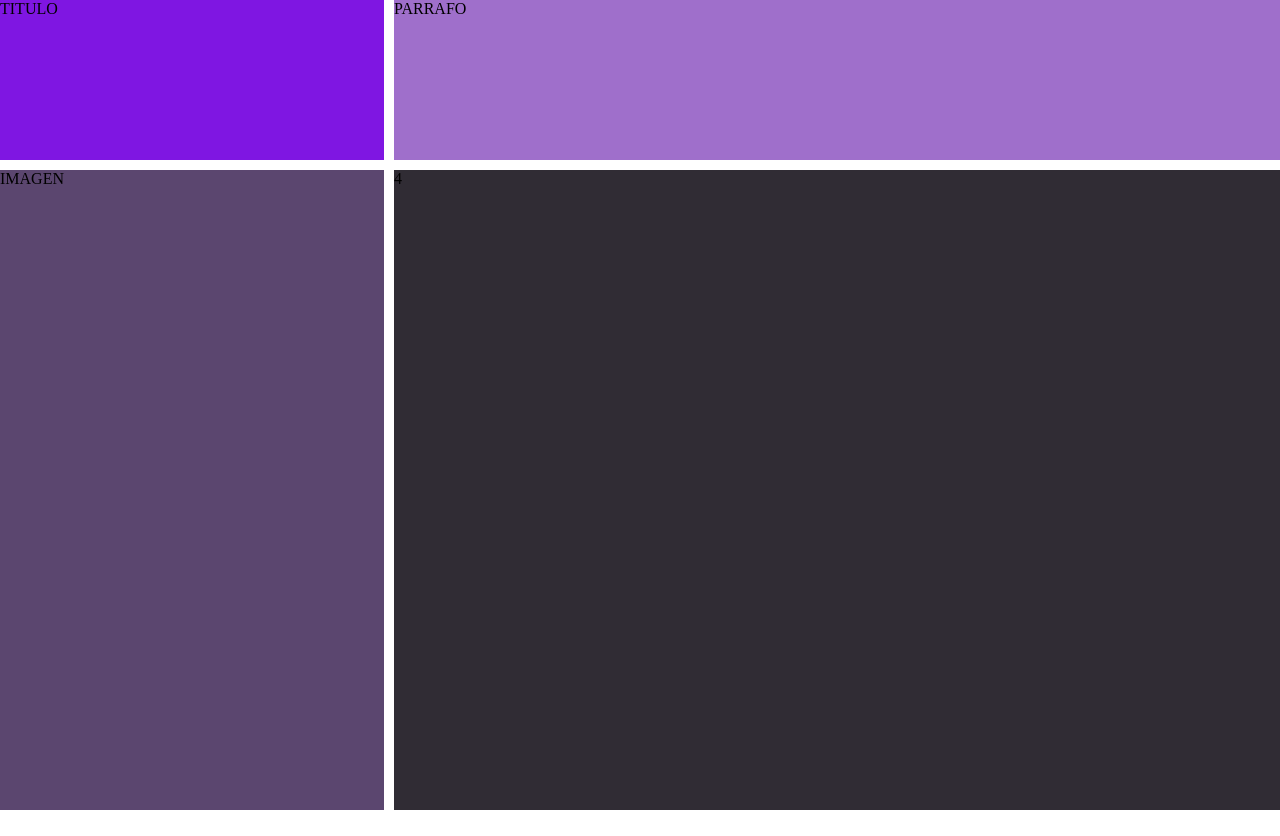
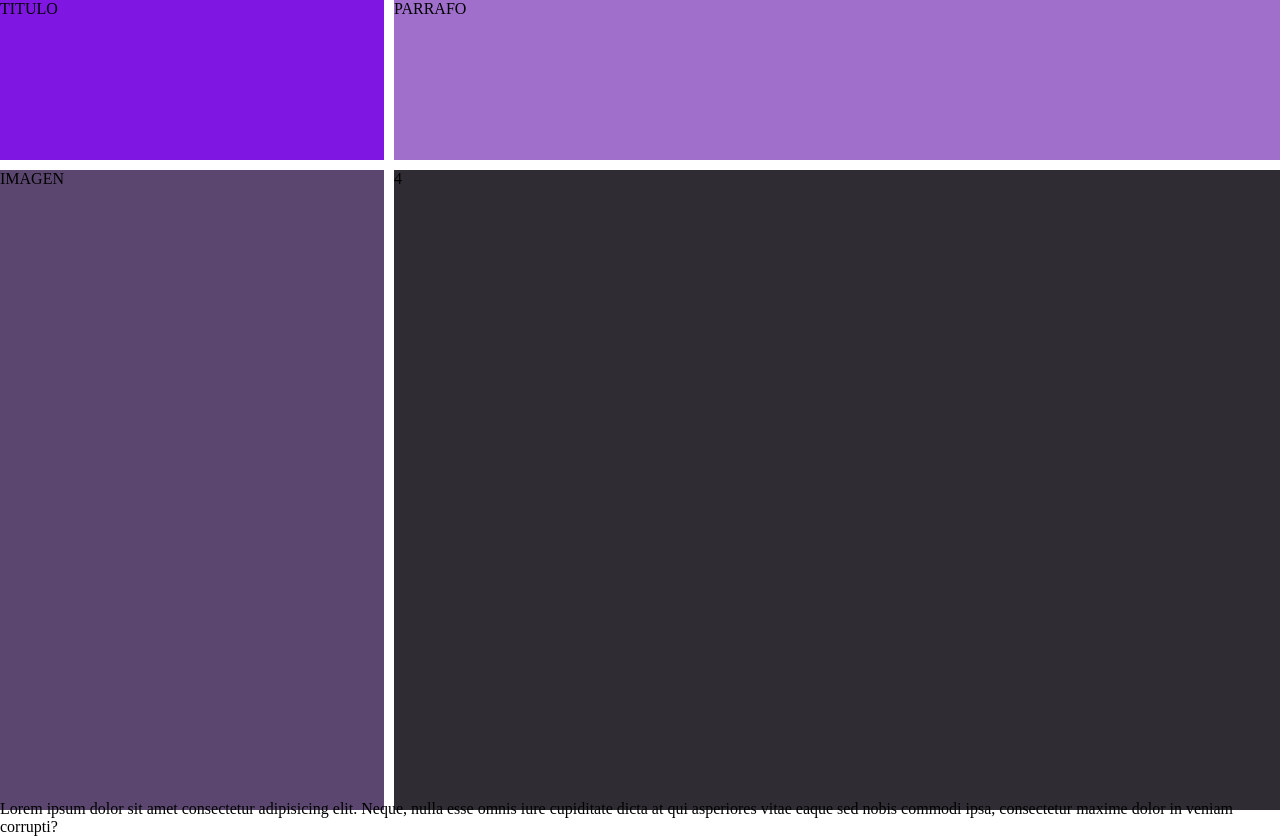
Before and after one commit to FedericoCagni/clase-github, a plain HTML site: page index.html in a window 1280 px wide. Before the commit the page ends 810 px from the top, so only its background shows below. Drawn offline with Linux system fonts and the light colour scheme.

Commit message:
index rama-dos

```diff
--- a/index.html
+++ b/index.html
@@ -17,6 +17,7 @@
         <div class="hijoTres">IMAGEN</div>
         <div class="hijoCuatro">4</div>
     </div>
+    <p>Lorem ipsum dolor sit amet consectetur adipisicing elit. Neque, nulla esse omnis iure cupiditate dicta at qui asperiores vitae eaque sed nobis commodi ipsa, consectetur maxime dolor in veniam corrupti?</p>
 
 </body>
 </html>
```
